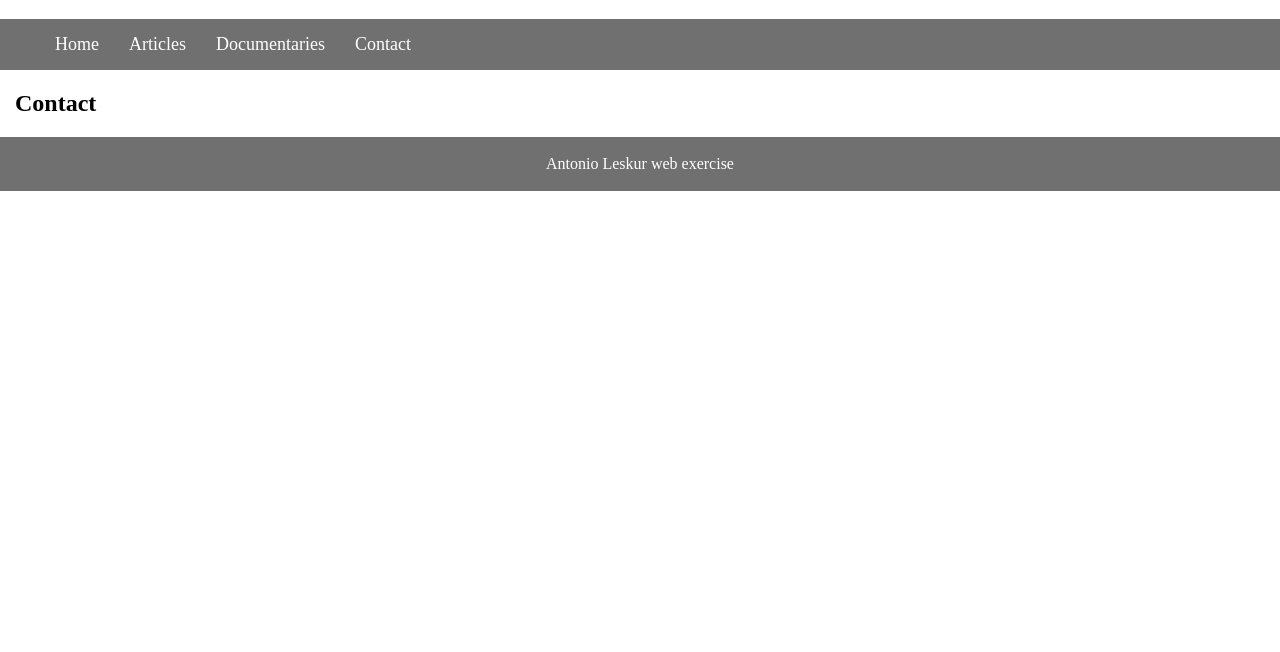
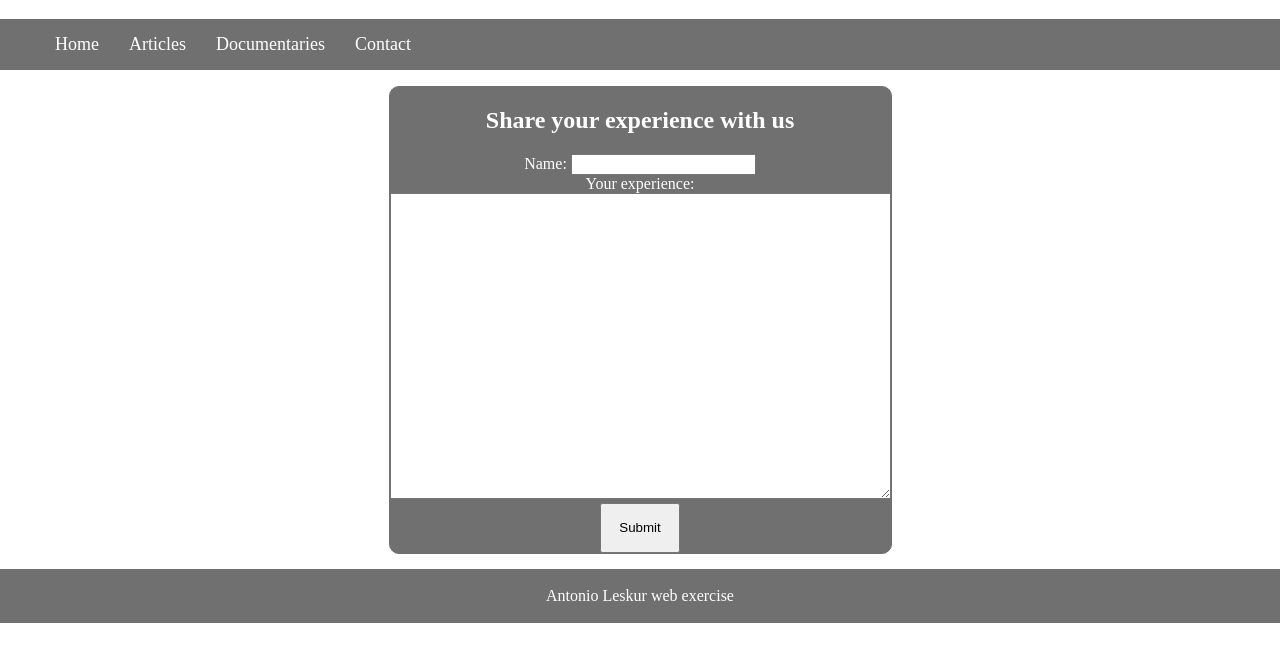
Before and after one commit to AntonioLeskur/html_css_ufo_website, a plain HTML site: page contact.html in a window 1280 px wide. Shown: the part 148-800 px from the top of the page. Drawn offline with Linux system fonts and the light colour scheme.

Commit message:
add more content, finished

```diff
--- a/contact.html
+++ b/contact.html
@@ -21,7 +21,19 @@
         </ul>
     </nav>
     <main>
-        <h2>Contact</h2>
+        <div class="form_class">
+            <h2>Share your experience with us</h2>
+            <form action="index.php" method="post">
+                <label for="Name:">Name:</label>
+                <input type="text" id="name">
+                <br>
+                <label for="Your experience">Your experience:</label>
+                <br>
+                <textarea name="Your experience" id="Your experience" rows="20" cols="60"></textarea>
+                <br>
+                <input type="submit" class="submit_button">
+            </form>
+        </div>
     </main>
     <footer class="footer_class">
         <p class="footer_text">Antonio Leskur web exercise</p>
--- a/style.css
+++ b/style.css
@@ -95,3 +95,18 @@ main{
 .video_container{
     text-align: center;
 }
+.form_class{
+    color: white;
+    margin-left: auto;
+    margin-right: auto;
+    max-width: fit-content;
+    background-color: hsl(0, 0%, 44%);
+    text-align: center;
+    width: 600px;
+    border: solid 1px hsl(0, 0%, 44%);
+    border-radius: 10px;
+}
+.submit_button{
+    height: 50px;
+    width: 80px;
+}
```
Also changed, not shown: articles.html (+23 -8 lines), index.html (+5 -6 lines), images/phoenix-lights.jpg (added).
